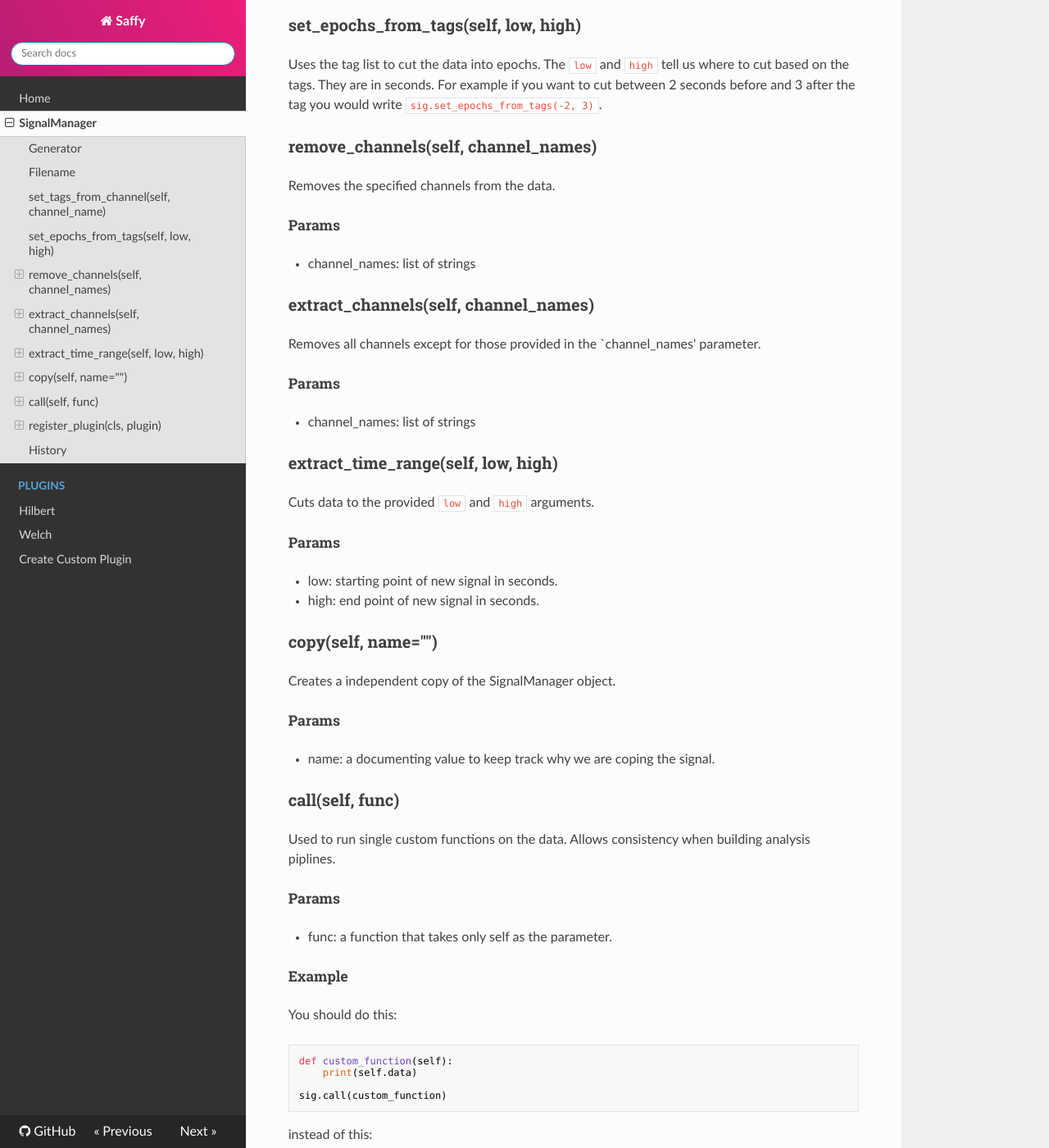
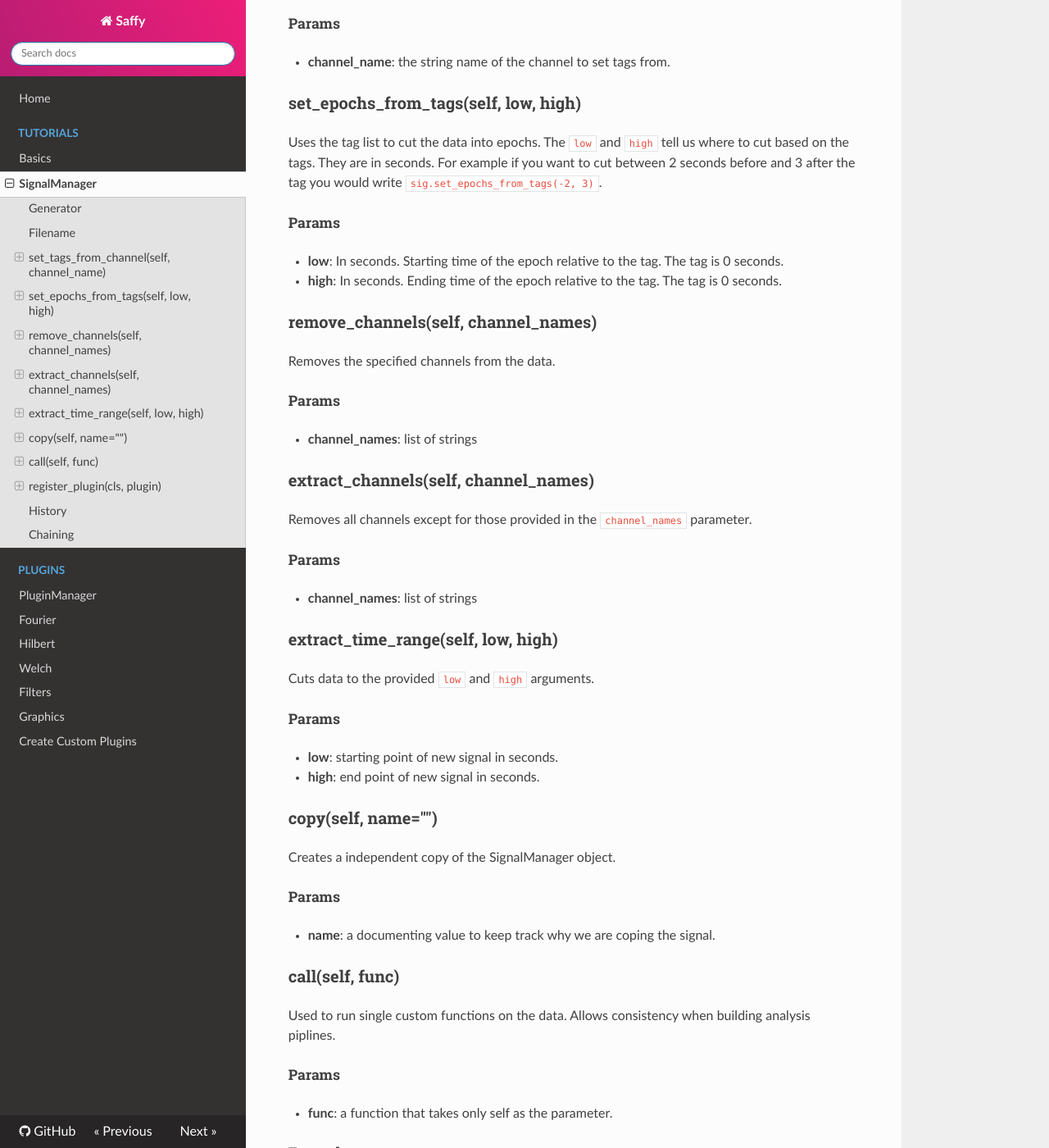
Before and after one commit to saffy-team/saffy, an MkDocs documentation site: the page built from docs/SignalManager.md, in a window 1280 px wide and 1400 px high, scrolled down 1301 px. Shown: the whole window at 82% size. Built offline with MkDocs 1.6.1, drawn with Linux system fonts in a browser that asks for light colours; nearby versions of some CDN libraries; some of the changed text lies outside the part shown.

Commit message:
[FEATURE] docs and graphics fix

````diff
--- a/docs/SignalManager.md
+++ b/docs/SignalManager.md
@@ -48,46 +48,52 @@ saffy.SignalManager(filename='data')
 Uses a channel as the tag indicator. Normalizes the value to 1 through divided by the maximum value. Sets threshold at 0.9.
 Sets tag at beginnings of resultant clusters.
 
+##### Params
+- **channel_name**: the string name of the channel to set tags from.
+
 ### set_epochs_from_tags(self, low, high)
 Uses the tag list to cut the data into epochs. The `low` and `high` tell us where to cut
 based on the tags. They are in seconds. For example if you want to cut between 2 seconds before and 3 after the tag you would write
 `sig.set_epochs_from_tags(-2, 3)`.
 
+##### Params
+- **low**: In seconds. Starting time of the epoch relative to the tag. The tag is 0 seconds.
+- **high**: In seconds. Ending time of the epoch relative to the tag. The tag is 0 seconds.
+
 ### remove_channels(self, channel_names)
 Removes the specified channels from the data.
 
 ##### Params
-
-- channel_names: list of strings
+- **channel_names**: list of strings
 
 ### extract_channels(self, channel_names)
-Removes all channels except for those provided in the `channel_names' parameter.
+Removes all channels except for those provided in the `channel_names` parameter.
 
 ##### Params
 
-- channel_names: list of strings
+- **channel_names**: list of strings
 
 ### extract_time_range(self, low, high)
 Cuts data to the provided `low` and `high` arguments.
 
 ##### Params
 
-- low: starting point of new signal in seconds.
-- high: end point of new signal in seconds.
+- **low**: starting point of new signal in seconds.
+- **high**: end point of new signal in seconds.
 
 ### copy(self, name="")
 Creates a independent copy of the SignalManager object.
 
 ##### Params
 
-- name: a documenting value to keep track why we are coping the signal.
+- **name**: a documenting value to keep track why we are coping the signal.
 
 ### call(self, func)
 Used to run single custom functions on the data. Allows consistency when building analysis piplines.
 
 ##### Params
 
-- func: a function that takes only self as the parameter.
+- **func**: a function that takes only self as the parameter.
 
 ##### Example
 You should do this:
@@ -134,3 +140,12 @@ saffy.SignalManager.register_plugin(CustomPlugin)
 ### History
 All the operations on the signal are stored in the history parameter. It allows to keep track of the changes that have been
 made to the signal.
+
+### Chaining
+Each method returns self, so chaining of functions is possible. For example setting tags could be done this way.
+```python
+sig = SignalManager(filename='path/to/file')\
+    .extract_channels(['C3', 'C4', 'trig'])\
+    .set_tags_from_channel('trig')\
+    .remove_channel('trig')
+```
--- a/mkdocs.yml
+++ b/mkdocs.yml
@@ -6,8 +6,14 @@ site_favicon: favicon.ico
 repo_url: https://github.com/saffy-team/saffy
 nav:
   - Home: 'index.md'
+  - Tutorials:
+    - Basics: 'Tutorials/Basics.md'
   - SignalManager: 'SignalManager.md'
   - Plugins:
+      - PluginManager: 'Plugins/PluginManager.md'
+      - Fourier: 'Plugins/Fourier.md'
       - Hilbert: 'Plugins/Hilbert.md'
       - Welch: 'Plugins/Welch.md'
-      - Create Custom Plugin: 'Plugins/Create Custom Plugin.md'
+      - Filters: 'Plugins/Filters.md'
+      - Graphics: 'Plugins/Graphics.md'
+      - Create Custom Plugins: 'Plugins/Create Custom Plugins.md'
````
Also changed, not shown: other parts of docs/SignalManager.md (+1 -1 lines), docs/Plugins/Filters.md (added, +34 -0 lines), docs/Plugins/Fourier.md (added, +6 -0 lines), docs/Plugins/Graphics.md (added, +42 -0 lines), docs/Plugins/Hilbert.md (+16 -7 lines), docs/Plugins/PluginManager.md (added, +3 -0 lines), docs/Tutorials/Basics.md (added, +68 -0 lines), docs/index.md (+4 -11 lines), docs/Plugins/Create Custom Plugins.md (renamed from docs/Plugins/Create Custom Plugin.md), 4 other files.
